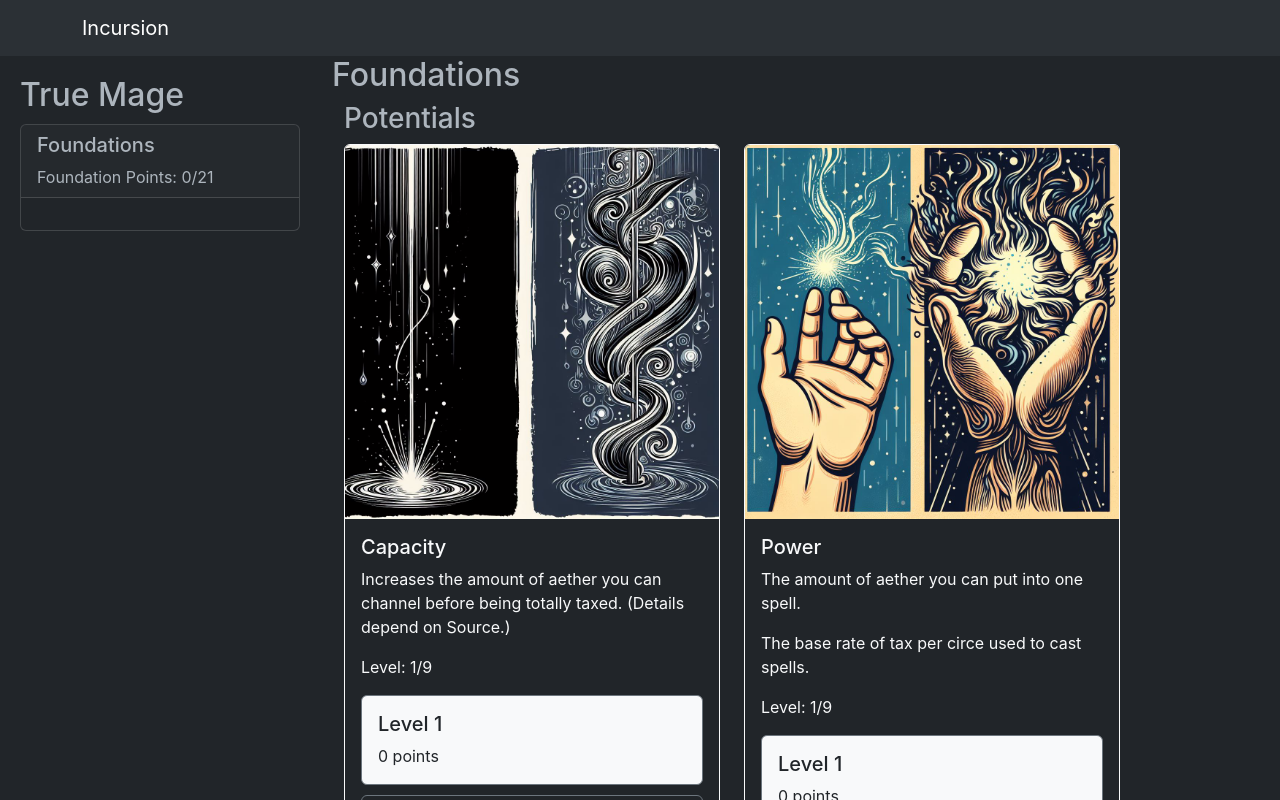
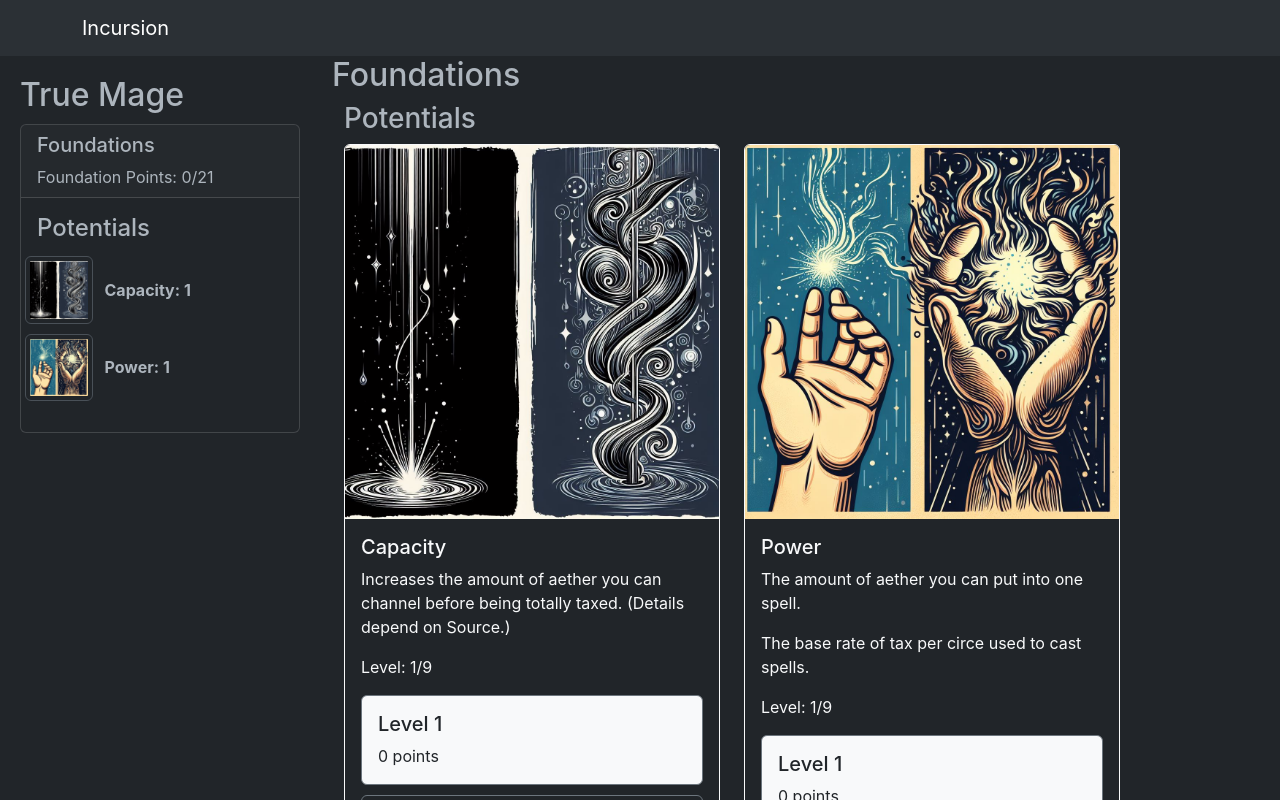
Before and after one commit to jesselatimer/incursion, a React (Create React App) app: page / in a window 1280 px wide. Shown: the top 800 px of the page. Built offline with nearby package versions, Linux system fonts and the light colour scheme.

Commit message:
fix summary

```diff
--- a/src/components/Summary.tsx
+++ b/src/components/Summary.tsx
@@ -12,13 +12,19 @@ function Summary({
 }: {
   categoryChoices: Record<CategoryKey, Choice[]>;
 }) {
-  const { categoriesByKey, entitiesByKey, entityLevelsByKey, pointTypesByKey } =
-    useContext(DataContext);
+  const dataByKey = useContext(DataContext);
+  const {
+    categoriesByKey,
+    entitiesByKey,
+    entityLevelsByKey,
+    pointTypesByKey,
+    subCategoriesByKey,
+  } = dataByKey;
 
   const { trueMage } = useContext(TrueMageContext);
   const entitiesBySubCategory = useMemo(
     () => groupBy(entitiesByKey, 'subCategory'),
-    []
+    [dataByKey]
   );
   return (
     <Container
@@ -44,6 +50,7 @@ function Summary({
           entityLevelsByKey,
           pointType?.key
         );
+        console.log('category', category);
         return (
           <Card
             key={category.key + 'SummaryContainer'}
@@ -65,8 +72,9 @@ function Summary({
             </Card.Header>
             <Card.Body>
               {/* Mapping over all subcategories to preserve order */}
-              {map(category.subCategories, (subCategory) => {
-                const currentEntities = entitiesBySubCategory[subCategory];
+              {map(category.subCategories, (subCategoryKey) => {
+                const subCategory = subCategoriesByKey[subCategoryKey];
+                const currentEntities = entitiesBySubCategory[subCategoryKey];
                 if (!currentEntities?.length) return null;
                 const chosenEntities = currentEntities.filter(
                   (e) => !!choicesByEntityKey[e.key]
@@ -77,7 +85,7 @@ function Summary({
                     key={subCategory + 'Summary'}
                     style={{ marginBottom: '10px' }}
                   >
-                    <h4>{subCategory}</h4>
+                    <h4>{subCategory.label}</h4>
                     {/* Mapping over all entities to preserve order */}
                     {map(currentEntities, (entity) => {
                       const choice = (choicesByEntityKey[entity.key] || [])[0];
```
